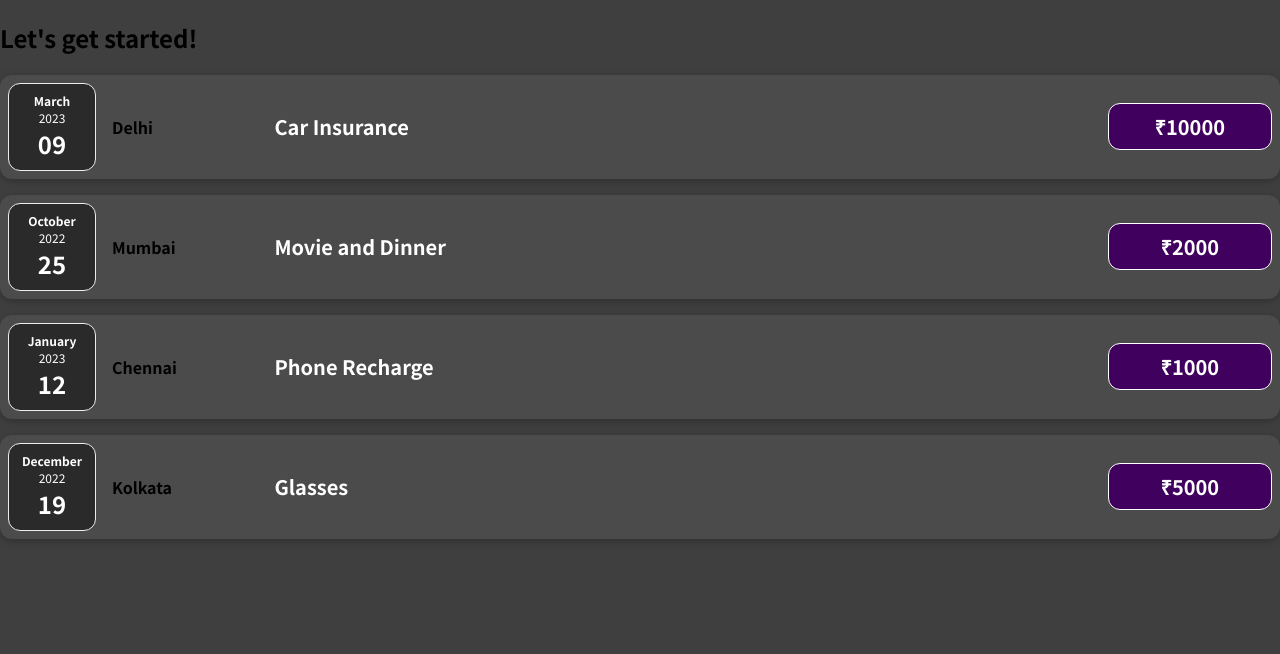
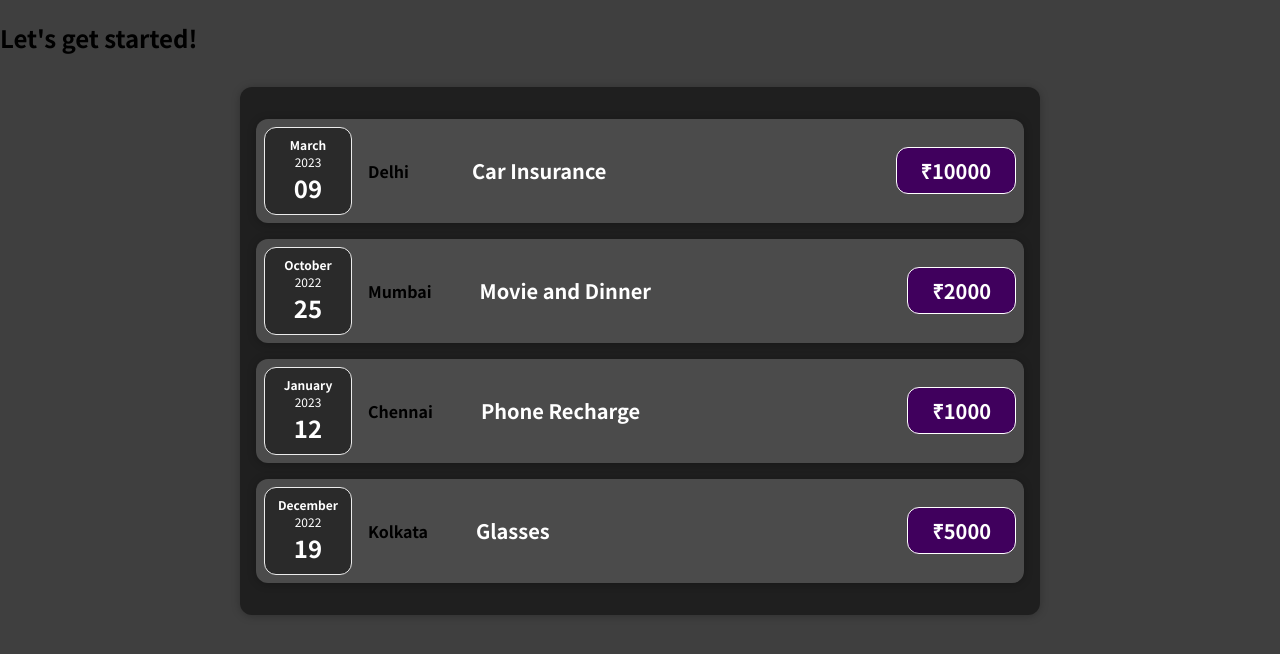
Before and after one commit to nishabdShunya/ReactGuide, a JavaScript app: page / in a window 1280 px wide. Shown: the top 654 px of the page. Built offline with nearby package versions, Linux system fonts and the light colour scheme.

Commit message:
used props.children to create wrapper components

```diff
--- a/src/App.js
+++ b/src/App.js
@@ -1,4 +1,4 @@
-import ExpenseItem from "./components/ExpenseItem";
+import Expenses from "./components/Expenses";
 
 function App() {
   const expenses = [
@@ -27,20 +27,11 @@
       amount: 5000,
     },
   ];
-  const expenseList = expenses.map((expense) => {
-    return (
-      <ExpenseItem
-        date={expense.date}
-        location={expense.location}
-        title={expense.title}
-        amount={expense.amount}
-      ></ExpenseItem>
-    );
-  });
+
   return (
     <div>
       <h2>Let's get started!</h2>
-      {expenseList}
+      <Expenses items={expenses} />
     </div>
   );
 }
--- /dev/null
+++ b/src/components/Card.css
@@ -0,0 +1,4 @@
+.card {
+  border-radius: 12px;
+  box-shadow: 0 1px 8px rgba(0, 0, 0, 0.25);
+}
--- /dev/null
+++ b/src/components/Card.js
@@ -0,0 +1,8 @@
+import "./Card.css";
+
+function Card(props) {
+  const classes = `card ${props.className}`;
+  return <div className={classes}>{props.children}</div>;
+}
+
+export default Card;
--- a/src/components/ExpenseItem.css
+++ b/src/components/ExpenseItem.css
@@ -2,9 +2,7 @@
   display: flex;
   justify-content: space-between;
   align-items: center;
-  box-shadow: 0 2px 8px rgba(0, 0, 0, 0.25);
   padding: 0.5rem;
   margin: 1rem 0;
-  border-radius: 12px;
   background-color: #4b4b4b;
 }
--- a/src/components/ExpenseItem.js
+++ b/src/components/ExpenseItem.js
@@ -1,17 +1,18 @@
 import "./ExpenseItem.css";
 import ExpenseDate from "./ExpenseDate";
 import ExpenseDetails from "./ExpenseDetails";
+import Card from "./Card";
 
 function ExpenseItem(props) {
   return (
-    <div className="expense-item">
-      <ExpenseDate date={props.date}></ExpenseDate>
+    <Card className="expense-item">
+      <ExpenseDate date={props.date} />
       <ExpenseDetails
         location={props.location}
         title={props.title}
         amount={props.amount}
-      ></ExpenseDetails>
-    </div>
+      />
+    </Card>
   );
 }
 
--- /dev/null
+++ b/src/components/Expenses.css
@@ -0,0 +1,7 @@
+.expenses {
+  padding: 1rem;
+  background-color: rgb(31, 31, 31);
+  margin: 2rem auto;
+  width: 50rem;
+  max-width: 95%;
+}
--- /dev/null
+++ b/src/components/Expenses.js
@@ -0,0 +1,19 @@
+import "./Expenses.css";
+import ExpenseItem from "./ExpenseItem";
+import Card from "./Card";
+
+function Expenses(props) {
+  const expenseList = props.items.map((expense) => {
+    return (
+      <ExpenseItem
+        date={expense.date}
+        location={expense.location}
+        title={expense.title}
+        amount={expense.amount}
+      />
+    );
+  });
+  return <Card className="expenses">{expenseList}</Card>;
+}
+
+export default Expenses;
```
